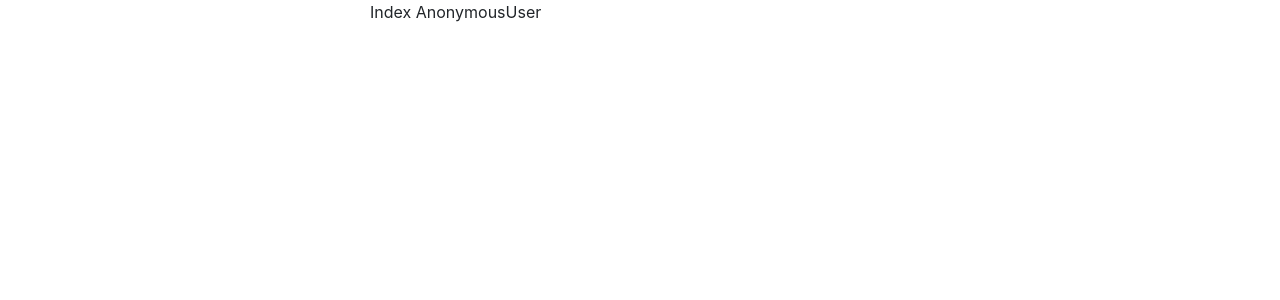
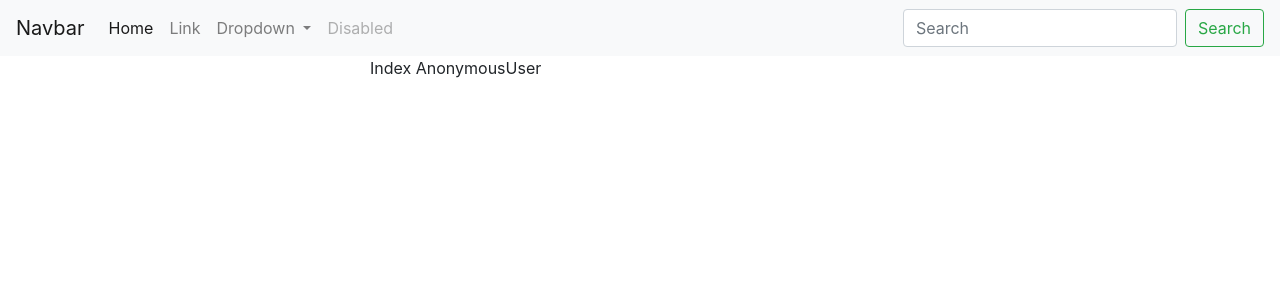
Before and after one commit to ErnestoJose23/django-blog, a Django app: page / in a window 1280 px wide. Before the commit the part shown is almost empty. Shown: the top 300 px of the page. Run offline with Django 3.2, Linux system fonts and the light colour scheme; some libraries are stand-ins or nearby versions.

Commit message:
NavigatioN

```diff
--- a/templates/base.html
+++ b/templates/base.html
@@ -18,6 +18,7 @@
 
 <body>
 
+    {% include 'navbar.html' %}
 
     <div class="container">
         <div class="row">
--- /dev/null
+++ b/templates/navbar.html
@@ -0,0 +1,37 @@
+<nav class="navbar navbar-expand-lg navbar-light bg-light">
+    <a class="navbar-brand" href="#">Navbar</a>
+    <button class="navbar-toggler" type="button" data-toggle="collapse" data-target="#navbarSupportedContent"
+        aria-controls="navbarSupportedContent" aria-expanded="false" aria-label="Toggle navigation">
+        <span class="navbar-toggler-icon"></span>
+    </button>
+
+    <div class="collapse navbar-collapse" id="navbarSupportedContent">
+        <ul class="navbar-nav mr-auto">
+            <li class="nav-item active">
+                <a class="nav-link" href="#">Home <span class="sr-only">(current)</span></a>
+            </li>
+            <li class="nav-item">
+                <a class="nav-link" href="#">Link</a>
+            </li>
+            <li class="nav-item dropdown">
+                <a class="nav-link dropdown-toggle" href="#" id="navbarDropdown" role="button" data-toggle="dropdown"
+                    aria-haspopup="true" aria-expanded="false">
+                    Dropdown
+                </a>
+                <div class="dropdown-menu" aria-labelledby="navbarDropdown">
+                    <a class="dropdown-item" href="#">Action</a>
+                    <a class="dropdown-item" href="#">Another action</a>
+                    <div class="dropdown-divider"></div>
+                    <a class="dropdown-item" href="#">Something else here</a>
+                </div>
+            </li>
+            <li class="nav-item">
+                <a class="nav-link disabled" href="#">Disabled</a>
+            </li>
+        </ul>
+        <form class="form-inline my-2 my-lg-0">
+            <input class="form-control mr-sm-2" type="search" placeholder="Search" aria-label="Search">
+            <button class="btn btn-outline-success my-2 my-sm-0" type="submit">Search</button>
+        </form>
+    </div>
+</nav>
```
